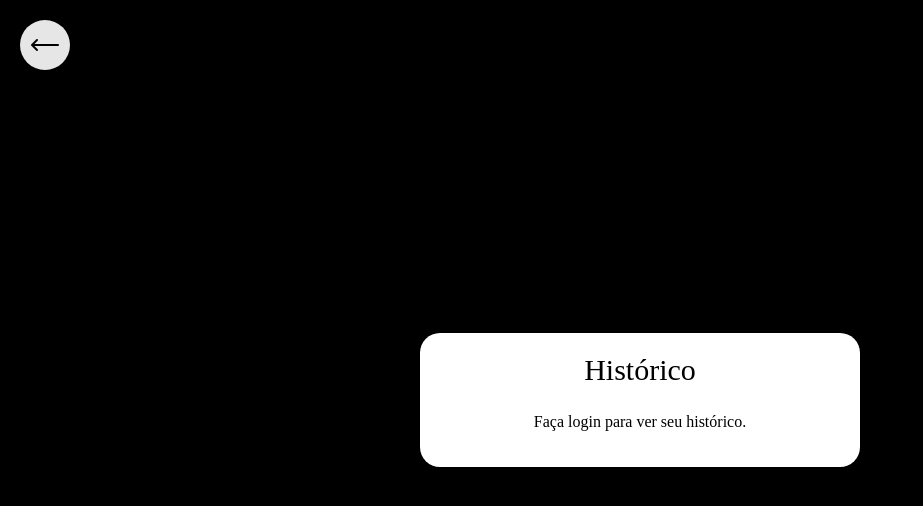
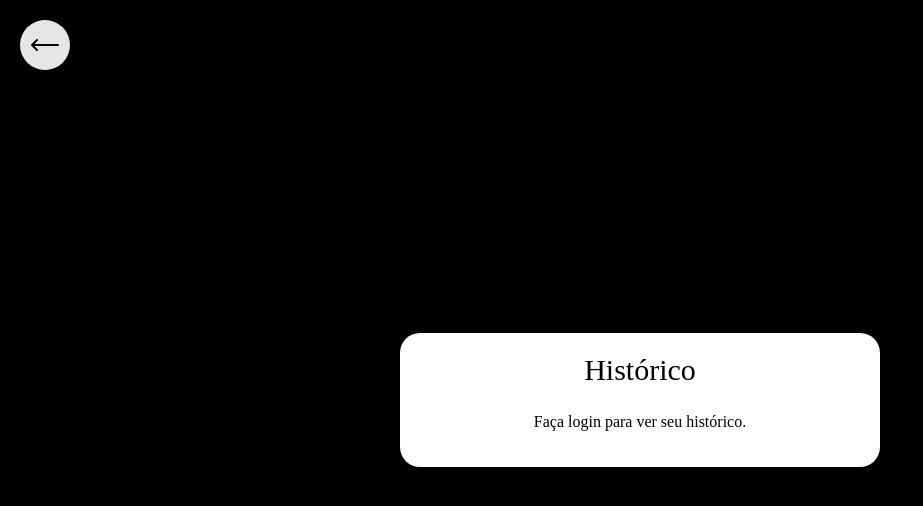
Before and after one commit to JoseGabriel79/DropPoint, a plain HTML site: page front_end/public/historicoDePedidos.html in a window 1280 px wide. Shown: the whole page, without its empty margins (0-923 px from the left). Drawn offline with Linux system fonts and the light colour scheme.

Commit message:
Update historicodePedidos.css

```diff
--- a/front_end/css/historicodePedidos.css
+++ b/front_end/css/historicodePedidos.css
@@ -22,7 +22,7 @@ body{
 .btn-back:hover { background: white; transform: translateY(-2px); box-shadow: 0 6px 20px rgba(0, 0, 0, 0.15); }
 
 /* Container principal - segue lógica dos dashboards */
-.pedidos{ background-color: #ffffff; border-radius: 20px; width: 400px; display: flex; flex-direction: column; align-items: center; text-align: center; padding: 20px; }
+.pedidos{ background-color: #ffffff; border-radius: 20px; width: 440px; display: flex; flex-direction: column; align-items: center; text-align: center; padding: 20px; }
 .pedidos h2{ margin: 0 0 10px; font-size: 30px; font-weight: 400; }
 
 /* Página do motoboy usa container branco como nos dashboards */
@@ -33,7 +33,7 @@ body{
 
 /* Lista de pedidos com a mesma lógica dos cards brancos */
 #containerHistorico,
-.content-wrapper{ display: flex; flex-direction: column; gap: 10px; width: 100%; }
+.content-wrapper{ display: flex; flex-direction: column; gap: 10px; width: 80%; }
 .pedido-item{ color: #000; background-color: #ffffff; width: 100%; cursor: pointer; border-radius: 8px; border: 2px solid #000; padding: 10px; text-align: left; }
 .pedido-item:hover{ color: #fff; background-color: #000; }
 .pedido-header{ display: flex; align-items: center; justify-content: space-between; }
```
